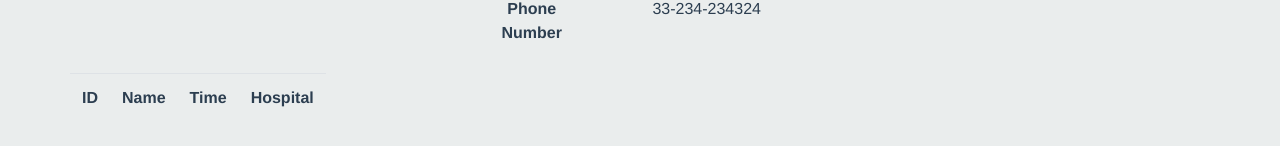
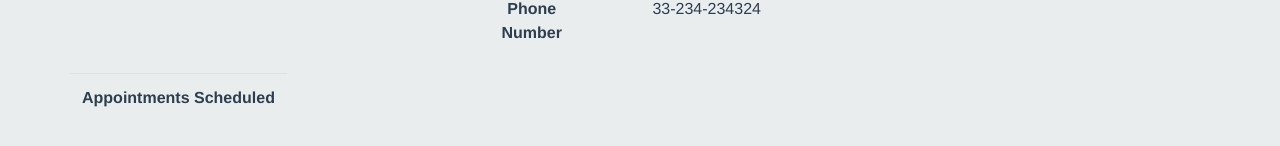
Before and after one commit to EliasManj/Image_Feed, a Vue app: page / in a window 1280 px wide. Both pictures are taken after a click on the link "Profile". Shown: the part 450-596 px from the top of the page. Built offline with nearby package versions, Linux system fonts and the light colour scheme.

Commit message:
Appointment table design change

```diff
--- a/src/components/Profile.vue
+++ b/src/components/Profile.vue
@@ -39,10 +39,7 @@
     <div class="row">
         <div class="appointments">
             <div class="table">
-                    <th scope="col">ID</th>
-                    <th scope="col">Name</th>
-                    <th scope="col">Time</th>
-                    <th scope="col">Hospital</th>
+                    <th scope="col">Appointments Scheduled</th>
                 <tbody>
                     <div v-for="app in appointments" v-bind:key="app.name" class="appointment-item">
                         <tr>
```
